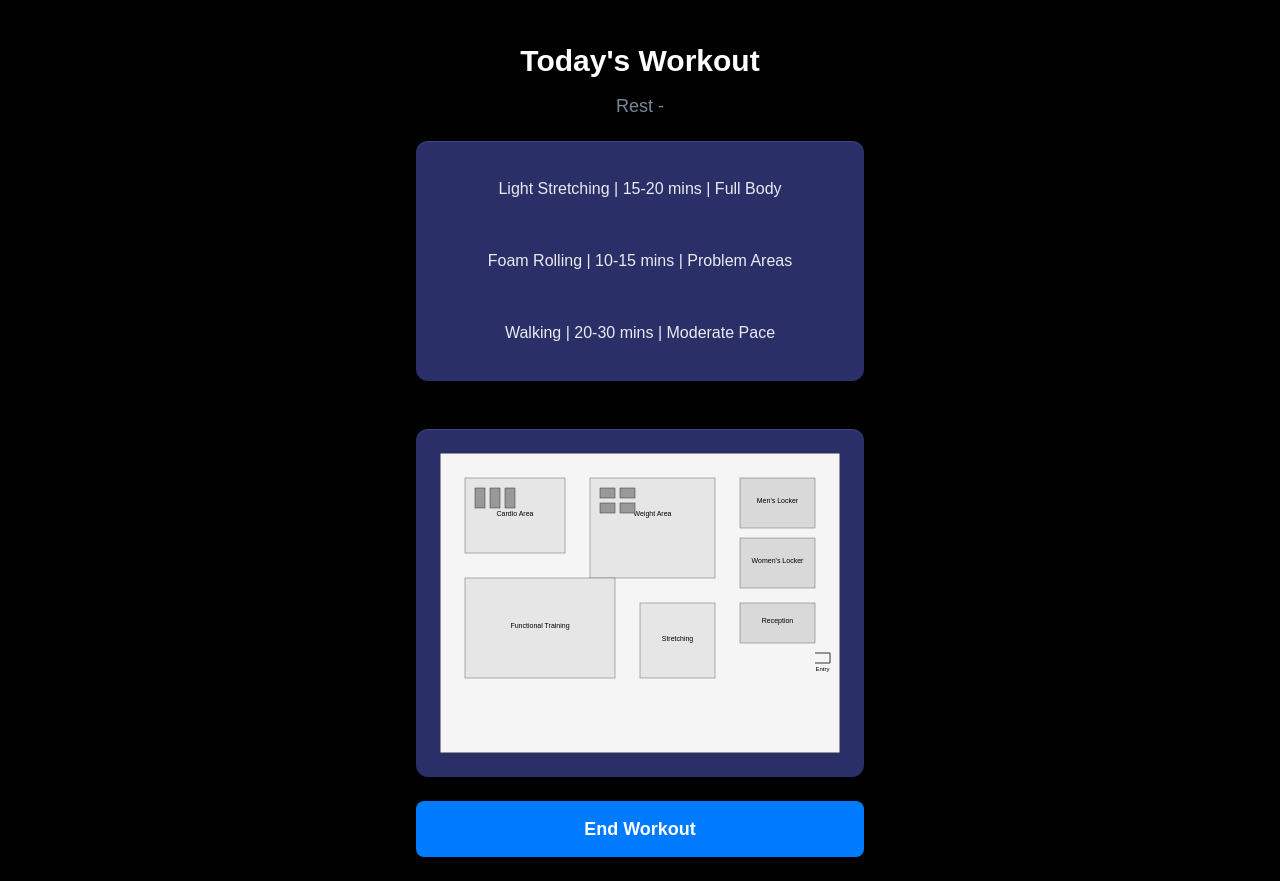
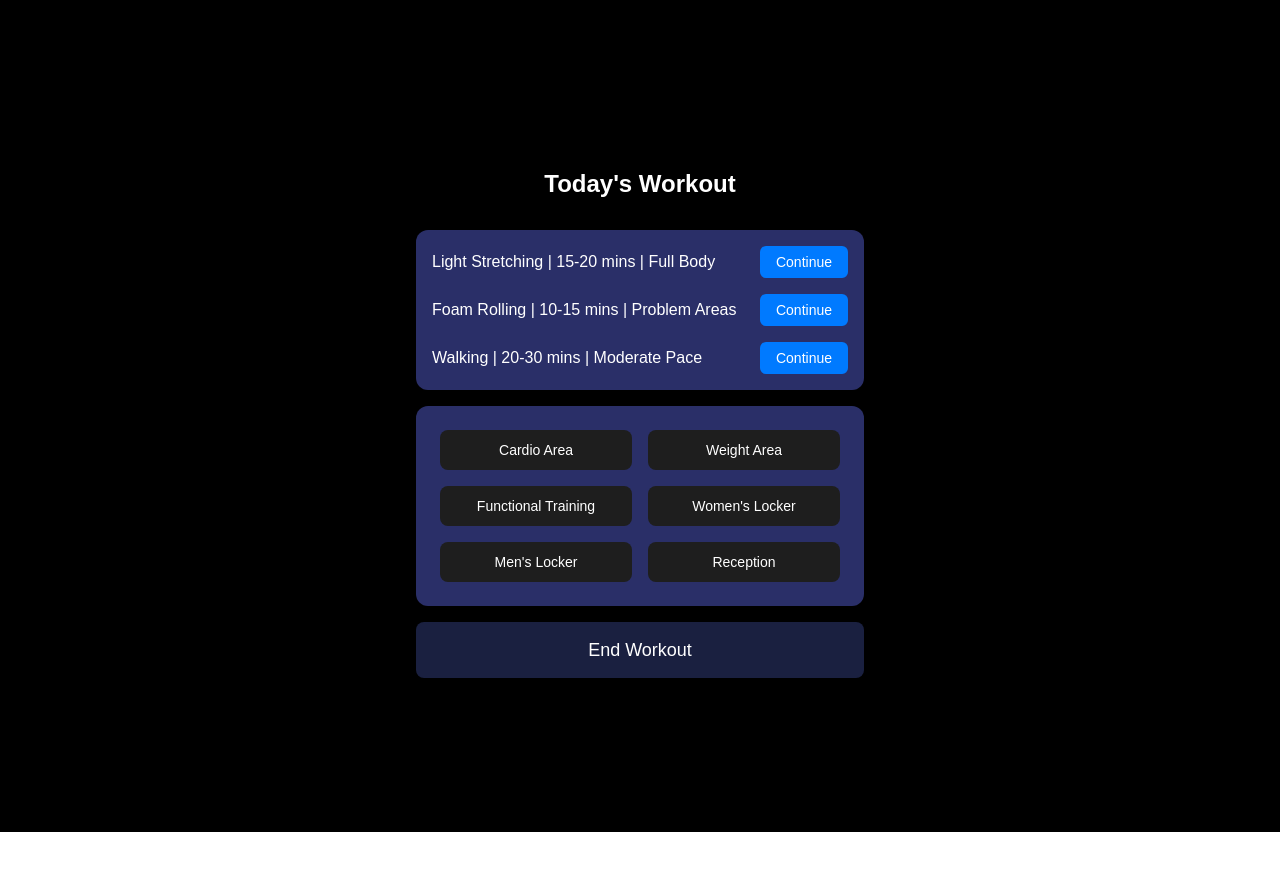
Before and after one commit to jrift/GYM-APP, a React (Create React App) app in the folder client/: page /map in a window 1280 px wide. After the commit the page ends 832 px from the top, so only its background shows below. Built offline with nearby package versions, Linux system fonts and the light colour scheme.

Commit message:
Gym map update

```diff
--- a/client/src/GymApp/screens/GymMap/GymMap.jsx
+++ b/client/src/GymApp/screens/GymMap/GymMap.jsx
@@ -1,11 +1,9 @@
-import React from "react";
-import { useNavigate } from "react-router-dom";
+import React, { useState } from "react";
 import styles from "./GymMap.module.css";
 import { workoutData } from "../../Data/workoutData";
-import gymMapImage from "../../../images/gym-floor-plan.svg"
 
 const GymMap = () => {
-  const navigate = useNavigate();
+  const [completedExercises, setCompletedExercises] = useState([]);
 
   // Get current day
   const days = [
@@ -18,40 +16,56 @@ const GymMap = () => {
     "saturday",
   ];
 
-  // have rest days just for streching
-
   const today = days[new Date().getDay()];
   const todayWorkout = workoutData[today];
 
+  const handleExerciseComplete = (exerciseIndex) => {
+    if (!completedExercises.includes(exerciseIndex)) {
+      setCompletedExercises(prev => [...prev, exerciseIndex]);
+    }
+  };
+
+  const isWorkoutComplete = completedExercises.length === todayWorkout.exercises.length;
+
   return (
     <div className={styles.screen}>
-      <div className={styles.contentContainer}>
-        <div className={styles.headerSection}>
-          <h1 className={styles.h1}>Today's Workout</h1>
-          <p className={styles.workoutType}>
-            {todayWorkout.type} - {todayWorkout.focus}
-          </p>
-          <div className={styles.workoutDetails}>
+      <div className={styles.workoutContainer}>
+        <h1 className={styles.title}>Today's Workout</h1>
+
+        <div className={styles.exerciseList}>
           {todayWorkout.exercises.map((exercise, index) => (
-              <p key={index}>
+            <div key={index} className={styles.exerciseItem}>
+              <div className={styles.exerciseDetails}>
+                <span className={styles.exerciseName}>
                   {exercise.name} | {exercise.reps} | {exercise.sets}
-              </p>
+                </span>
+                <button
+                  className={styles.continueButton}
+                  onClick={() => handleExerciseComplete(index)}
+                  disabled={completedExercises.includes(index)}
+                >
+                  Continue
+                </button>
+              </div>
+            </div>
           ))}
         </div>
-        </div>
 
-        <div className={styles.buttonContainer}>
         <div className={styles.gymMap}>
-          <img src={gymMapImage} alt="Gym floor plan" />
+          <div className={styles.mapItem}>Cardio Area</div>
+          <div className={styles.mapItem}>Weight Area</div>
+          <div className={styles.mapItem}>Functional Training</div>
+          <div className={styles.mapItem}>Women's Locker</div>
+          <div className={styles.mapItem}>Men's Locker</div>
+          <div className={styles.mapItem}>Reception</div>
         </div>
 
         <button
-            className={styles.continueButton}
-            onClick={() => navigate("/")}
+          className={`${styles.endWorkoutButton} ${isWorkoutComplete ? styles.active : ''}`}
+          disabled={!isWorkoutComplete}
         >
           End Workout
         </button>
-        </div>
       </div>
     </div>
   );
--- a/client/src/GymApp/screens/GymMap/GymMap.module.css
+++ b/client/src/GymApp/screens/GymMap/GymMap.module.css
@@ -2,94 +2,102 @@
   min-height: 100vh;
   background-color: #000000;
   color: #FFFFFF;
-  padding: 24px;
   display: flex;
-  flex-direction: column;
+  justify-content: center;
+  align-items: center;
+  padding: 16px;
 }
 
-.contentContainer {
-  flex: 1;
-  display: flex;
-  flex-direction: column;
-  align-items: center;
-  justify-content: center;
-  gap: 48px;
-}
-
-.headerSection {
-  text-align: center;
-  max-width: 448px;
-  width: 100%;
-}
-
-.h1 {
-  font-size: 1.875rem;
-  font-weight: 700;
-  text-align: center;
-  margin-bottom: 8px;
-}
-
-.workoutType {
-  color: #778899;
-  font-size: 1.125rem;
-  margin-bottom: 24px;
-}
-
-.workoutDetails {
-  background-color: #2A2F68;
-  padding: 20px;
-  border-radius: 12px;
-  display: flex;
-  flex-direction: column;
-  gap: 16px;
-  box-shadow: 0 4px 6px rgba(0, 0, 0, 0.3),
-              0 1px 3px rgba(0, 0, 0, 0.2),
-              inset 0 1px rgba(255, 255, 255, 0.1);
-}
-
-.workoutDetails p {
-  color: rgba(255, 255, 255, 0.9);
-  font-size: 1rem;
-  line-height: 1.5;
-}
-
-.buttonContainer {
+.workoutContainer {
   width: 100%;
   max-width: 448px;
   display: flex;
   flex-direction: column;
-  gap: 24px;
+  gap: 16px;
+}
+
+.title {
+  text-align: center;
+  font-size: 1.5rem;
+  font-weight: bold;
+}
+
+.exerciseList {
+  background-color: #2A2F68;
+  border-radius: 12px;
+  padding: 16px;
+}
+
+.exerciseItem {
+  margin-bottom: 16px;
+}
+
+.exerciseItem:last-child {
+  margin-bottom: 0;
+}
+
+.exerciseDetails {
+  display: flex;
+  justify-content: space-between;
+  align-items: center;
+}
+
+.exerciseName {
+  font-size: 1rem;
+  color: #FFFFFF;
+}
+
+.continueButton {
+  background-color: #007AFF;
+  color: #FFFFFF;
+  border: none;
+  border-radius: 6px;
+  padding: 8px 16px;
+  font-size: 0.875rem;
+  cursor: pointer;
+}
+
+.continueButton:disabled {
+  background-color: #1A2040;
+  color: rgba(255, 255, 255, 0.5);
+  cursor: not-allowed;
 }
 
 .gymMap {
   background-color: #2A2F68;
+  border-radius: 12px;
   padding: 24px;
-  border-radius: 12px;
-  min-height: 200px;
-  display: flex;
-  align-items: center;
-  justify-content: center;
-  box-shadow: 0 4px 6px rgba(0, 0, 0, 0.3),
-              0 1px 3px rgba(0, 0, 0, 0.2),
-              inset 0 1px rgba(255, 255, 255, 0.1);
+  display: grid;
+  grid-template-columns: repeat(2, 1fr);
+  gap: 16px;
 }
 
-.continueButton {
+.mapItem {
+  background-color: #1E1E1E;
+  color: #FFFFFF;
+  padding: 12px;
+  border-radius: 8px;
+  text-align: center;
+  font-size: 0.875rem;
+}
+
+.endWorkoutButton {
   width: 100%;
   height: 56px;
-  background-color: #007AFF;
+  background-color: #1A2040;
   color: #FFFFFF;
   border: none;
   border-radius: 8px;
   font-size: 1.125rem;
-  font-weight: 600;
-  cursor: pointer;
+  cursor: not-allowed;
   transition: background-color 0.2s;
-  box-shadow: 0 4px 6px rgba(0, 0, 0, 0.2);
 }
 
-.continueButton:hover {
+.endWorkoutButton.active {
+  background-color: #007AFF;
+  cursor: pointer;
+}
+
+.endWorkoutButton.active:hover {
   background-color: #0066cc;
-  transform: translateY(-1px);
-  box-shadow: 0 6px 8px rgba(0, 0, 0, 0.3);
 }
--- a/client/src/GymApp/screens/Welcome/Welcome.module.css
+++ b/client/src/GymApp/screens/Welcome/Welcome.module.css
@@ -56,8 +56,8 @@
   width: 100%;
   height: 48px;
   background-color: transparent;
-  color: #2A2F68;
-  border: 2px solid #2A2F68;
+  color: #0066cc;
+  border: 2px solid #0066cc;
   border-radius: 8px;
   font-size: 1.125rem;
   cursor: pointer;
```
Lines whose indentation alone changed are shown as unchanged.
